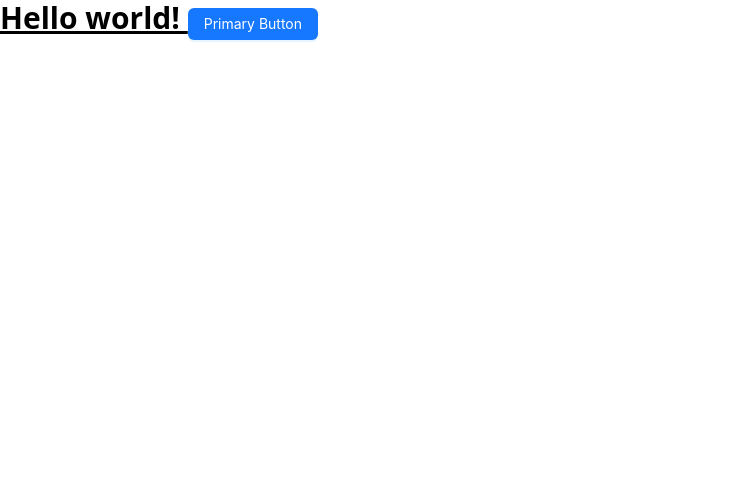
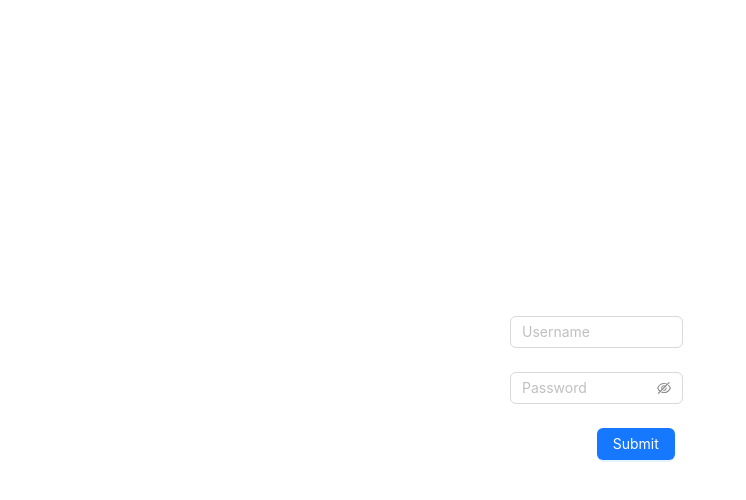
Before and after one commit to Adatuo/Ticket-Management-and-Chart-Display-Page, a Vue app in the folder Ticket-Management-and-Chart-Display-Page/: page / in a window 1280 px wide. Shown: the top 500 px of the page, without its empty margins (0-746 px from the left). Built offline with nearby package versions, Linux system fonts and the light colour scheme.

Commit message:
feat (login):登录界面UI

```diff
--- a/Ticket-Management-and-Chart-Display-Page/src/App.vue
+++ b/Ticket-Management-and-Chart-Display-Page/src/App.vue
@@ -1,10 +1,8 @@
 <template>
-  <h1 class="text-3xl font-bold underline">
-    Hello world!
-    <Button type="primary">Primary Button</Button>
-  </h1>
+
+  <Login />
 </template>
 
 <script setup>
-import { Button } from 'ant-design-vue';
+import Login from './pages/login/index.vue';
 </script>
--- /dev/null
+++ b/Ticket-Management-and-Chart-Display-Page/src/pages/Login/index.vue
@@ -0,0 +1,33 @@
+<template>
+  <div class="w-screen h-screen flex justify-center items-center ">
+    <div class="">
+      <a-form :model="formState" name="basic" :label-col="{ span: 8 }" :wrapper-col="{ span: 16 }" autocomplete="off"
+        @finish="onFinish" @finishFailed="onFinishFailed">
+        <a-form-item name="username" :rules="[{ required: true, message: 'Please input your username!' }]">
+          <a-input v-model:value="formState.username" placeholder="Username" />
+        </a-form-item>
+
+        <a-form-item name="password" :rules="[{ required: true, message: 'Please input your password!' }]">
+          <a-input-password v-model:value="formState.password" placeholder="Password" />
+        </a-form-item>
+
+        <a-form-item :wrapper-col="{ offset: 8, span: 16 }">
+          <a-button type="primary" html-type="submit">Submit</a-button>
+        </a-form-item>
+      </a-form>
+    </div>
+  </div>
+</template>
+<script setup>
+import { reactive } from 'vue';
+const formState = reactive({
+  username: '',
+  password: '',
+});
+const onFinish = values => {
+  console.log('Success:', values);
+};
+const onFinishFailed = errorInfo => {
+  console.log('Failed:', errorInfo);
+};
+</script>
--- /dev/null
+++ b/Ticket-Management-and-Chart-Display-Page/src/pages/config/index.vue
@@ -0,0 +1,40 @@
+<script setup>
+export const config = [
+  {
+    "id": "001",
+    "project": "Road Project A",
+    "overtime": true,
+    "hours": 3.5,
+    "created_at": "2024-04-10 10:30"
+  },
+  {
+    "id": "002",
+    "project": "Bridge Maintenance B",
+    "overtime": false,
+    "hours": 2,
+    "created_at": "2024-04-09 13:00"
+  },
+  {
+    "id": "003",
+    "project": "Pipeline Fix C",
+    "overtime": true,
+    "hours": 4.5,
+    "created_at": "2024-04-08 08:00"
+  },
+  {
+    "id": "004",
+    "project": "Bridge Maintenance B",
+    "overtime": true,
+    "hours": 3,
+    "created_at": "2024-04-07 16:45"
+  },
+  {
+    "id": "005",
+    "project": "Tunnel Cleaning D",
+    "overtime": false,
+    "hours": 8.1,
+    "created_at": "2024-04-03 11:43"
+  }
+]
+
+</script>
--- a/Ticket-Management-and-Chart-Display-Page/vite.config.js
+++ b/Ticket-Management-and-Chart-Display-Page/vite.config.js
@@ -1,6 +1,7 @@
 import { defineConfig } from "vite";
 import vue from "@vitejs/plugin-vue";
-
+import Components from 'unplugin-vue-components/vite';
+import { AntDesignVueResolver } from 'unplugin-vue-components/resolvers';
 // https://vite.dev/config/
 export default defineConfig({
   plugins: [
```
Also changed, not shown: Ticket-Management-and-Chart-Display-Page/src/pages/Home/index.vue (added), Ticket-Management-and-Chart-Display-Page/src/router/index.vue (added).
